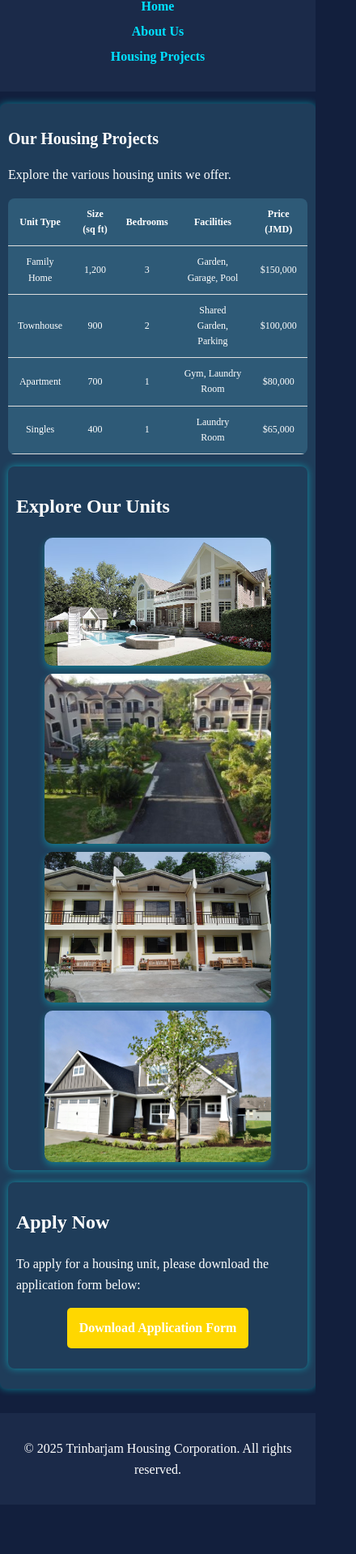
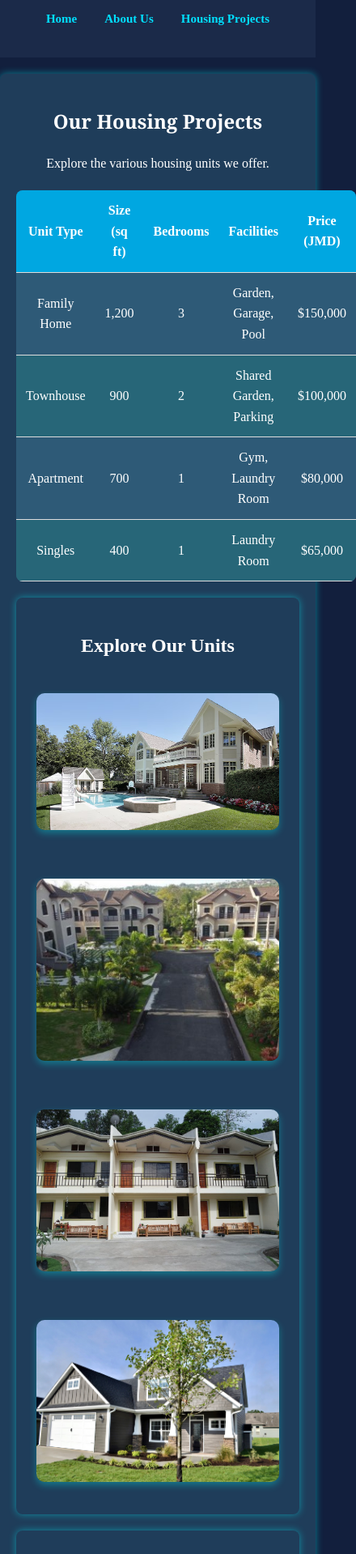
Before and after one commit to shawboss/Trinbarjam-Housing-Corporation, a plain HTML site: page housing.html in a window 390 px wide. Shown: the part 81-2000 px from the top of the page at 81% size, 440 px wide, since content can reach past the window. Before the commit the page ends 1939 px from the top, so only its background shows below. Drawn offline with Linux system fonts and the light colour scheme.

Commit message:
Update Styles.css

```diff
--- a/Styles.css
+++ b/Styles.css
@@ -4,72 +4,135 @@ body {
     margin: 0;
     padding: 0;
     line-height: 1.6;
-    background-color: #121F3D;
-    color: #E0E0E0;
+    background-color: #121F3D; /* Dark Blue */
+    color: #E0E0E0; /* Light Gray */
 }
 
 /* Header */
 header {
-    background-color: #1B2A49;
-    padding: 15px;
+    background-color: #1B2A49; /* Slightly lighter navy blue */
+    padding: 20px 0;
     color: white;
     text-align: center;
 }
 
 h1 {
-    font-size: 24px;
+    text-align: center;
+    font-family: Georgia, 'Times New Roman', Times, serif;
+    font-size: x-large;
 }
 
 /* Navigation Bar */
 nav ul {
     list-style: none;
     padding: 0;
-    text-align: center;
 }
 
 nav ul li {
-    display: inline-block;
-    margin: 10px;
+    display: inline;
+    margin: 0 15px;
 }
 
 nav ul li a {
-    color: #00E0FF;
+    color: #00E0FF; /* Cyan */
     font-weight: bold;
-    font-size: 14px;
+    font-size: 15px;
     text-decoration: none;
     transition: color 0.3s ease;
 }
 
 nav ul li a:hover {
-    color: #FFD700;
+    color: #FFD700; /* Gold */
 }
 
 /* Main Content Sections */
 section {
-    max-width: 95%;
-    margin: 15px auto;
-    padding: 15px;
-    background-color: #1F3D5A;
+    max-width: 1200px;
+    margin: 20px auto;
+    padding: 20px;
+    background-color: #1F3D5A; /* Darker Blue */
     border-radius: 8px;
     box-shadow: 0 0 10px rgba(0, 247, 255, 0.452);
     color: white;
 }
 
-/* Responsive Grid */
+/* Unique Section Styles */
+#Info {
+    background-color: #2E5A77; /* Deep Teal */
+    box-shadow: 0 0 10px rgba(62, 255, 44, 0.452);
+}
+
+#about1 {
+    background-color: #00A7E1; /* Bright Aqua */
+    box-shadow: 0 0 10px rgba(62, 255, 44, 0.452);
+}
+
+#about2 {
+    background-color: #276678; /* Muted Teal */
+    box-shadow: 0 0 10px rgba(62, 255, 44, 0.452);
+}
+
+#about3 {
+    background-color: #00A7E1; /* Bright Aqua */
+    box-shadow: 0 0 10px rgba(62, 255, 44, 0.452);
+}
+
+/* Footer */
+footer {
+    background-color: #1B2A49; /* Navy */
+    color: white;
+    text-align: center;
+    padding: 20px 0;
+    margin-top: 40px;
+}
+
+/* Images */
+img {
+    max-width: 100%;
+    height: auto;
+    display: block;
+    margin: 20px auto;
+    border-radius: 10px; /* Smooth rounded corners */
+}
+
+/* Team Section */
 .team {
     display: flex;
     flex-wrap: wrap;
+    gap: 20px;
     justify-content: center;
-    gap: 10px;
+    text-align: center;
 }
 
 .team .team-member {
-    width: 90%;
-    max-width: 280px;
-    background: #2E5A77;
-    padding: 10px;
+    max-width: 300px;
+    background: #2E5A77; /* Deep Teal */
+    padding: 15px;
     border-radius: 10px;
     box-shadow: 0 4px 8px rgba(0, 255, 255, 0.3);
+}
+
+.team img {
+    width: 100%;
+    height: auto;
+    border-radius: 10px;
+}
+
+.team p {
+    margin-top: 10px;
+    font-size: 16px;
+    font-weight: bold;
+}
+
+/* Section Styling */
+.housing-projects {
+    max-width: 1200px;
+    margin: 20px auto;
+    padding: 20px;
+    background-color: #1F3D5A;
+    border-radius: 8px;
+    box-shadow: 0 0 10px rgba(0, 247, 255, 0.452);
+    color: white;
     text-align: center;
 }
 
@@ -77,98 +140,62 @@ section {
 table {
     width: 100%;
     border-collapse: collapse;
-    margin-top: 15px;
+    margin-top: 20px;
     background: #2E5A77;
     color: white;
     border-radius: 8px;
     overflow: hidden;
-    font-size: 14px;
 }
 
 th, td {
-    padding: 10px;
+    padding: 12px;
     text-align: center;
     border-bottom: 1px solid #ddd;
+}
+
+th {
+    background-color: #00A7E1;
+    color: white;
+}
+
+tr:nth-child(even) {
+    background-color: #276678;
+}
+
+tr:hover {
+    background-color: #00E0FF;
+    color: #000;
 }
 
 /* Gallery */
 .gallery-images {
     display: flex;
+    justify-content: center;
+    gap: 20px;
     flex-wrap: wrap;
-    justify-content: center;
-    gap: 10px;
 }
 
 .gallery-images img {
-    width: 90%;
-    max-width: 280px;
+    width: 300px;
+    height: auto;
     border-radius: 10px;
     box-shadow: 0 4px 8px rgba(0, 255, 255, 0.3);
 }
 
 /* CTA Button */
 .cta-button {
-    display: block;
-    width: 80%;
-    max-width: 200px;
-    margin: 15px auto;
-    text-align: center;
-    padding: 12px;
+    display: inline-block;
+    padding: 12px 20px;
     font-size: 16px;
     font-weight: bold;
     text-decoration: none;
     color: white;
     background-color: #FFD700;
     border-radius: 5px;
+    margin-top: 10px;
     transition: background 0.3s;
 }
 
 .cta-button:hover {
     background-color: #FFB700;
 }
-
-/* Footer */
-footer {
-    background-color: #1B2A49;
-    color: white;
-    text-align: center;
-    padding: 15px 0;
-    margin-top: 30px;
-}
-
-/* Mobile Optimization */
-@media screen and (max-width: 768px) {
-    h1 {
-        font-size: 20px;
-    }
-
-    nav ul li {
-        display: block;
-        margin: 5px 0;
-    }
-
-    nav ul li a {
-        font-size: 16px;
-    }
-
-    section {
-        padding: 10px;
-    }
-
-    .team {
-        flex-direction: column;
-        align-items: center;
-    }
-
-    .team .team-member {
-        width: 90%;
-    }
-
-    table {
-        font-size: 12px;
-    }
-
-    .gallery-images img {
-        width: 95%;
-    }
-}
```
